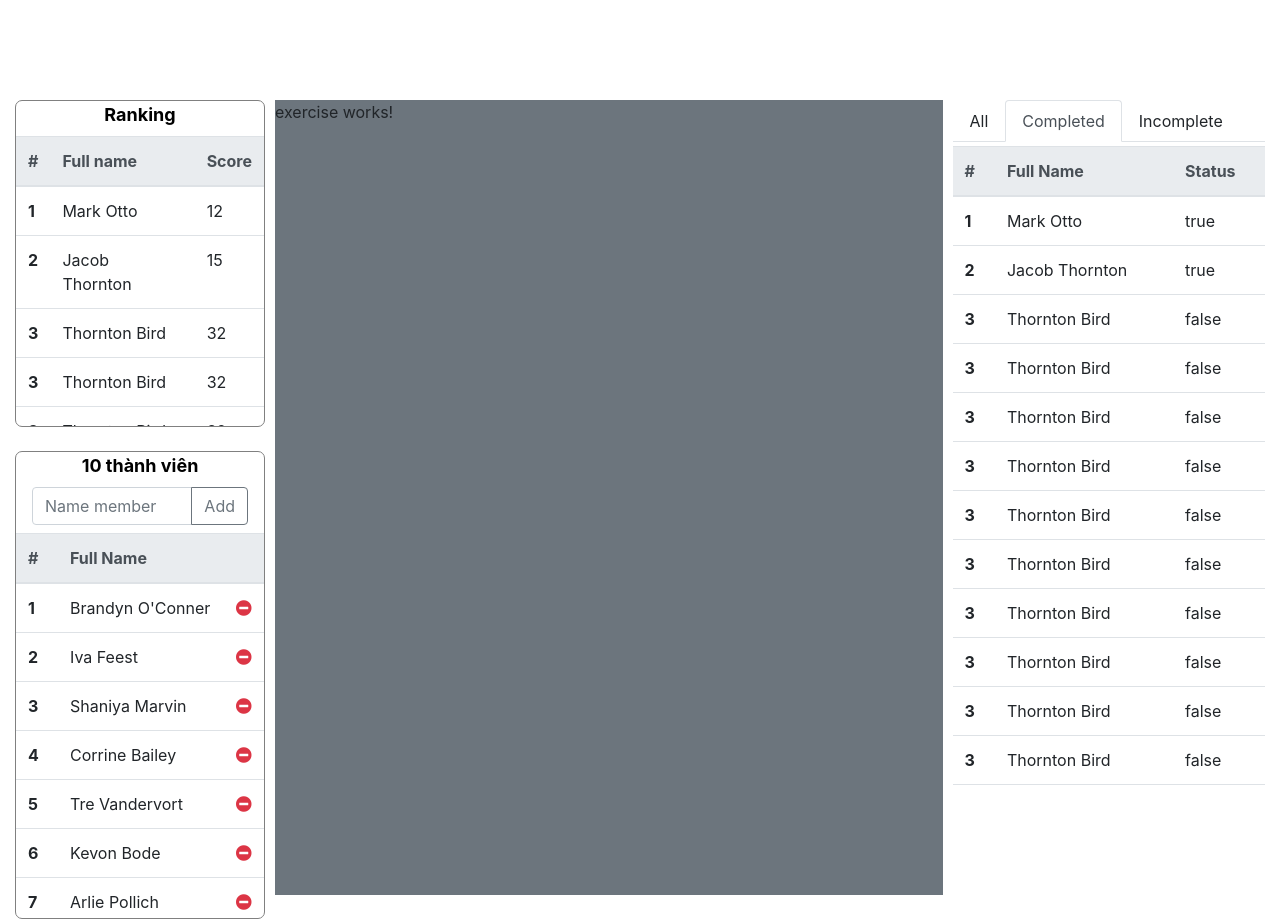
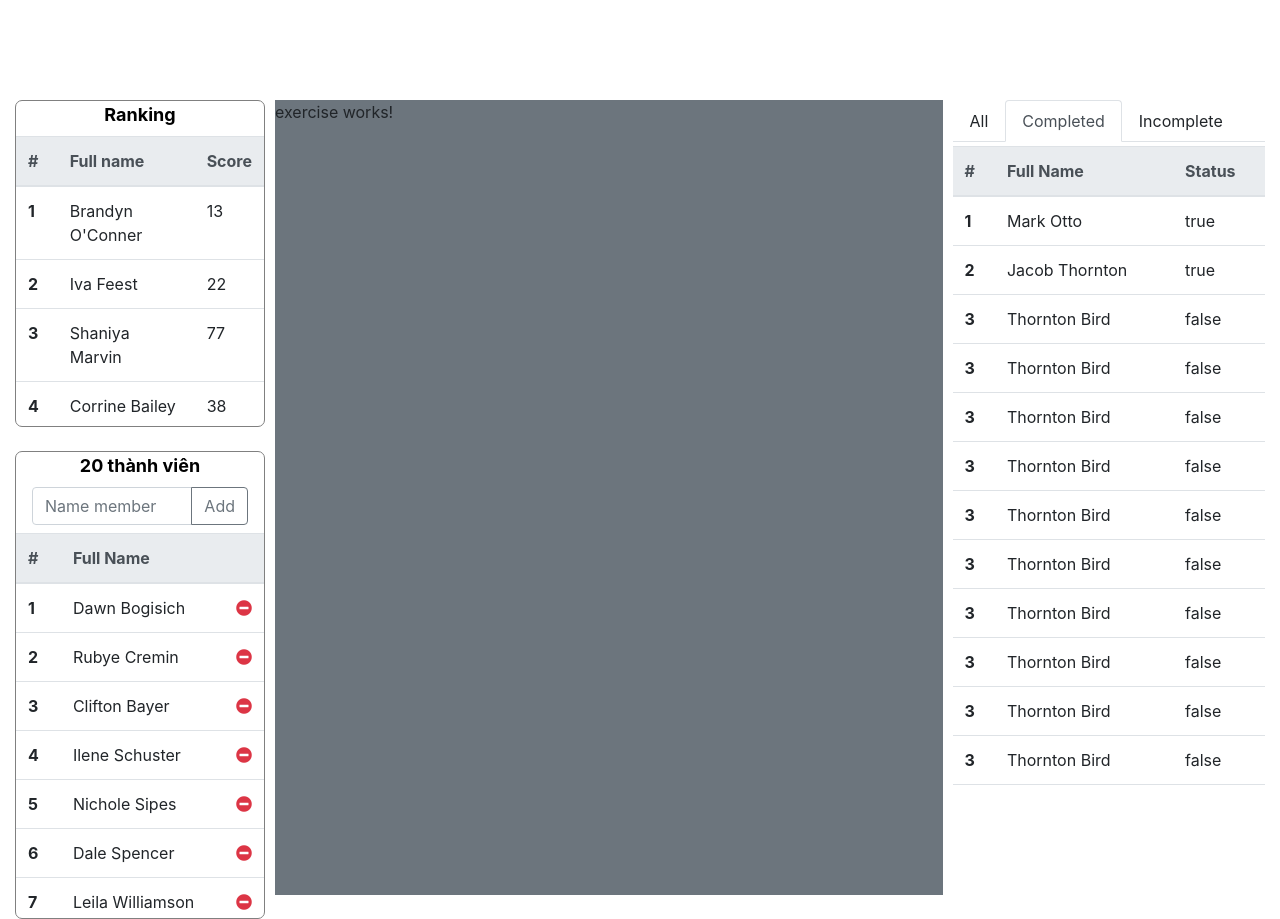
Before and after one commit to TienDat1999/eng-training, an Angular app: page /class in a window 1280 px wide. Built offline with nearby package versions, Linux system fonts and the light colour scheme.

Commit message:
[CLASS] ranking implement ranking component

```diff
--- a/src/app/modules/user/components/class/member/member.component.ts
+++ b/src/app/modules/user/components/class/member/member.component.ts
@@ -1,6 +1,6 @@
 import {Component, OnInit} from '@angular/core';
 import {ClassService} from '@app/modules/user/services/class.service';
-import {Member} from "@app/modules/user/models/class.model";
+import {Member} from '@app/modules/user/models/class.model';
 
 @Component({
   selector: 'app-member',
@@ -49,7 +49,7 @@ export class MemberComponent implements OnInit {
   }
 
   private getMembers(): void {
-    this.classService.getMemberInClass(10).subscribe((res) => {
+    this.classService.getMemberInClass(20).subscribe((res) => {
       this.count = res.count;
       this.members = res.data;
     });
--- a/src/app/modules/user/components/class/ranking/ranking.component.html
+++ b/src/app/modules/user/components/class/ranking/ranking.component.html
@@ -14,7 +14,7 @@
       <tbody>
       <tr *ngFor="let member of members">
         <th scope="row">{{member.id}}</th>
-        <td>{{member.name}}</td>
+        <td>{{member.fullName}}</td>
         <td>{{member.score}}</td>
       </tr>
       </tbody>
--- a/src/app/modules/user/components/class/ranking/ranking.component.ts
+++ b/src/app/modules/user/components/class/ranking/ranking.component.ts
@@ -1,4 +1,6 @@
-import { Component, OnInit } from '@angular/core';
+import {Component, OnInit} from '@angular/core';
+import {Member} from '@app/modules/user/models/class.model';
+import {ClassService} from '@app/modules/user/services/class.service';
 
 @Component({
   selector: 'app-ranking',
@@ -7,25 +9,18 @@ import { Component, OnInit } from '@angular/core';
 })
 export class RankingComponent implements OnInit {
 
-  members = [
-    {id: 1, name: 'Mark Otto', score: 12},
-    {id: 2, name: 'Jacob Thornton', score: 15},
-    {id: 3, name: 'Thornton Bird', score: 32},
-    {id: 3, name: 'Thornton Bird', score: 32},
-    {id: 3, name: 'Thornton Bird', score: 32},
-    {id: 3, name: 'Thornton Bird', score: 32},
-    {id: 3, name: 'Thornton Bird', score: 32},
-    {id: 3, name: 'Thornton Bird', score: 32},
-    {id: 3, name: 'Thornton Bird', score: 32},
-    {id: 3, name: 'Thornton Bird', score: 32},
-    {id: 3, name: 'Thornton Bird', score: 32},
-    {id: 3, name: 'Thornton Bird', score: 32},
-    {id: 3, name: 'Thornton Bird', score: 32},
-    {id: 3, name: 'Thornton Bird', score: 32},
-  ];
-  constructor() { }
+  members: Member[] = [];
+
+  constructor(private classService: ClassService) {
+  }
 
   ngOnInit(): void {
+    this.getMembers();
   }
 
+  private getMembers(): void {
+    this.classService.getRankingMember().subscribe((res) => {
+      this.members = res.data;
+    });
+  }
 }
--- a/src/app/modules/user/services/class.service.ts
+++ b/src/app/modules/user/services/class.service.ts
@@ -12,7 +12,7 @@ export class ClassService {
   constructor() {
   }
 
-  getMemberInClass(size: number): Observable<ResponseClass> {
+  getMemberInClass(size: number = 10): Observable<ResponseClass> {
     if (environment.production) {
       console.log('get Member in class');
     }
@@ -30,4 +30,10 @@ export class ClassService {
     }
     return of(true);
   }
+  getRankingMember(size: number = 10): Observable<ResponseClass>{
+    if (environment.production) {
+      console.log('get Member in class');
+    }
+    return of(getMockMemberInClass(size));
+  }
 }
```
